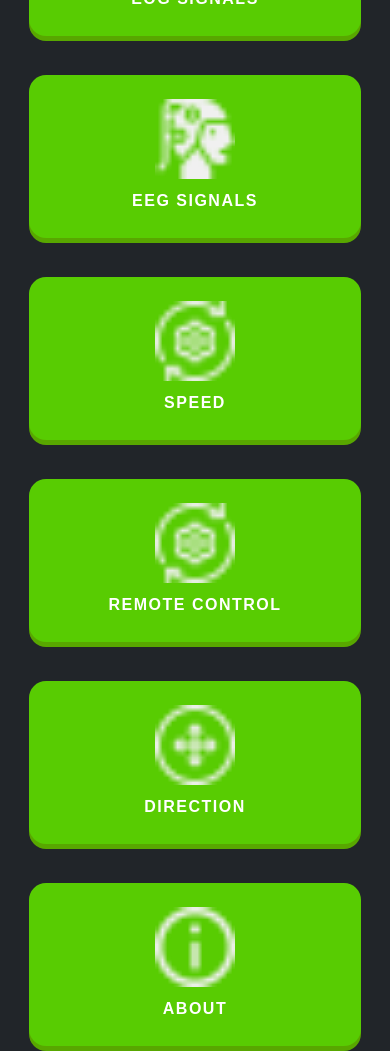
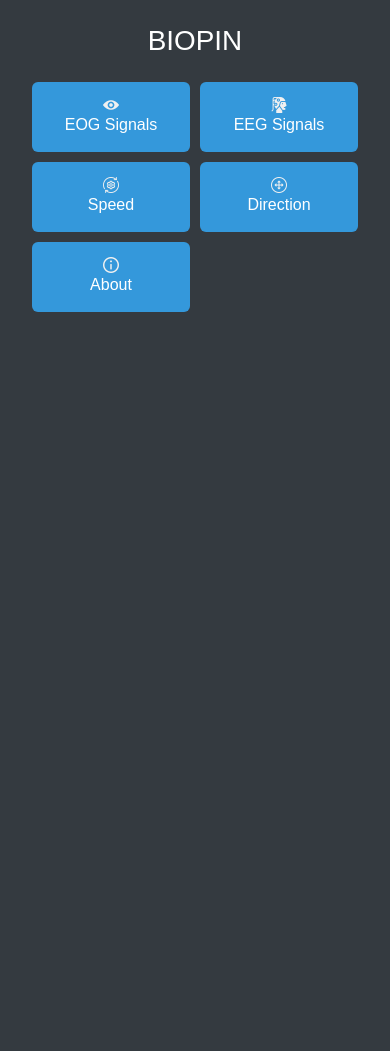
Before and after one commit to hakushiii/BioPin-v3, a website: page UI/public/main.html in a window 390 px wide. After the commit the page ends 844 px from the top, so only its background shows below. Drawn offline with nearby package versions, Linux system fonts and the light colour scheme.

Commit message:
[UI] - Set the UI responsiveness for 420x320 (Raspi) dimensions

```diff
--- a/UI/data.json
+++ b/UI/data.json
@@ -1,4 +1,4 @@
 {
-  "combinedValues": "070",
+  "combinedValues": "050",
   "direction": "leftBtn"
 }
--- a/UI/public/main.html
+++ b/UI/public/main.html
@@ -9,28 +9,29 @@
     <link rel="stylesheet" href="style3.css">
     <title>Biopin Dashboard</title>
     <style>
-
-        html, body {
-            height: 90%;
+        body {
+            font-family: Arial, sans-serif;
             margin: 0;
-            display: flex;
-            align-items: center;
-            justify-content: center;
+            padding: 0;
+            box-sizing: border-box;
+            background-color: #343a40; /* Adjust the background color as needed */
         }
 
-        .container {
-            max-width: 1080px; /* Adjust the maximum width as needed */
-            text-align: center;
-        }
-
-        .row {
-            margin-top: 20px; /* Adjust the top margin as needed */
+        .button-grid {
+            display: grid;
+            grid-template-columns: repeat(3, 1fr);
+            gap: 10px;
+            margin: 20px;
         }
 
         .custom-button {
-            width: 80%;
-            height: 80%;
+            padding: 15px;
             text-align: center;
+            background-color: #3498db;
+            color: #fff;
+            font-size: 16px;
+            border: none;
+            cursor: pointer;
         }
 
         .button-content {
@@ -41,63 +42,63 @@
             height: 100%;
         }
 
+        .button-content img {
+            max-width: 100%;
+            height: auto;
+        }
+
+        @media screen and (max-width: 600px) {
+            .button-grid {
+                grid-template-columns: repeat(2, 1fr);
+            }
+        }
+
+        header {
+            background-color: #343a40;
+            color: white;
+            padding-bottom: 5px;
+            margin-bottom: 5px;
+            text-align: center;
+        }
     </style>
 </head>
-<body class="bg-dark">
+<body>
     <!-- Use Bootstrap's container class -->
-    <div class="container text-center mt-5 bg-dark">
-        <header class="bg-dark text-white text-center pb-5 mb-5">
+    <div class="container text-center mt-1">
+        <header class="text-white mb-1">
             <h1>BIOPIN</h1>
         </header>
 
-        <div class="row">
-            <div class="col-md-4 mb-5">
-                <button class="btn btn-primary btn-block the-button-main custom-button" onclick="redirectToPage('/eog')">
+        <div class="button-grid">
+            <button class="btn btn-primary btn-block custom-button" onclick="redirectToPage('/eog')">
                 <div class="button-content">
                     <img src="icons/eye.png" alt="EOG Signals" class="img-fluid">
                     <span>EOG Signals</span>
                 </div>
             </button>
-            </div>
 
-            <div class="col-md-4 mb-5">
-                <button class="btn btn-primary btn-block the-button-main custom-button" onclick="redirectToPage('/eeg')">
+            <button class="btn btn-primary btn-block custom-button" onclick="redirectToPage('/eeg')">
                 <div class="button-content">
                     <img src="icons/eeg.png" alt="EEG Signals" class="img-fluid">
                     <span>EEG Signals</span>
                 </div>
             </button>
-            </div>
 
-            <div class="col-md-4 mb-5">
-                <button class="btn btn-primary btn-block the-button-main custom-button" onclick="redirectToPage('/pwm')">
+            <button class="btn btn-primary btn-block custom-button" onclick="redirectToPage('/pwm')">
                 <div class="button-content">
                     <img src="icons/power.png" alt="Speed" class="img-fluid">
                     <span>Speed</span>
                 </div>
             </button>
-            </div>
 
-            <div class="col-md-4 mb-5">
-                <button class="btn btn-primary btn-block the-button-main custom-button" onclick="redirectToPage('/control')">
-                    <div class="button-content">
-                        <img src="icons/power.png" alt="Remote Control" class="img-fluid">
-                        <span>Remote Control</span>
-                    </div>
-                </button>
-            </div>
-
-            <div class="col-md-4 mb-5">
-                <button class="btn btn-primary btn-block the-button-main custom-button" onclick="redirectToPage('/direction')">
+            <button class="btn btn-primary btn-block custom-button" onclick="redirectToPage('/direction')">
                 <div class="button-content">
                     <img src="icons/direction.png" alt="Direction" class="img-fluid">
                     <span>Direction</span>
                 </div>
             </button>
-            </div>
 
-            <div class="col-md-4 mb-5">
-                <button class="btn btn-primary btn-block the-button-main custom-button" onclick="redirectToPage('/help')">
+            <button class="btn btn-primary btn-block custom-button" onclick="redirectToPage('/help')">
                 <div class="button-content">
                     <img src="icons/about.png" alt="About" class="img-fluid">
                     <span>About</span>
@@ -105,12 +106,11 @@
             </button>
         </div>
     </div>
-    </div>
 
     <!-- Include Bootstrap JS and Popper.js -->
     <script src="https://code.jquery.com/jquery-3.2.1.slim.min.js"></script>
-    <script src="https://cdnjs.cloudflare.com/ajax/libs/popper.js/1.12.9/umd/popper.min.js"></script>
-    <script src="https://maxcdn.bootstrapcdn.com/bootstrap/4.0.0/js/bootstrap.min.js"></script>
+    <script src="https://cdnjs.cloudflare.com/ajax/libs/popper.js/2.9.2/umd/popper.min.js"></script>
+    <script src="https://cdn.jsdelivr.net/npm/bootstrap@5.3.0/dist/js/bootstrap.bundle.min.js"></script>
 
     <!-- Include this script to handle redirection -->
     <script>
--- a/UI/public/navbar.js
+++ b/UI/public/navbar.js
@@ -2,7 +2,7 @@
 function createNavbar() {
   // Create navbar element
   const navbar = document.createElement('nav');
-  navbar.classList.add('navbar', 'navbar-expand-lg', 'navbar-dark','bg-dark', 'shadow-sm');
+  navbar.classList.add('navbar', 'navbar-expand-sm', 'navbar-dark','bg-dark', 'shadow-sm', 'pt-1', 'pb-1');
 
   // Create container for navbar content
   const container = document.createElement('div');
@@ -18,8 +18,8 @@ function createNavbar() {
   logoImage.alt = 'Logo'; // Add alternative text for accessibility
 
   // Set the width and height attributes for resizing
-  logoImage.width = 50;
-  logoImage.height = 50;
+  logoImage.width = 40;
+  logoImage.height = 40;
 
 
   // Add the image to the logo
```
Also changed, not shown: UI/public/direction.html (+11 -6 lines), UI/public/eeg.html (+3 -3 lines), UI/public/eog.html (+3 -3 lines), UI/public/test.html (+6 -5 lines), UI/public/test3.html (added, +50 -0 lines). Lines whose indentation alone changed are shown as unchanged.
